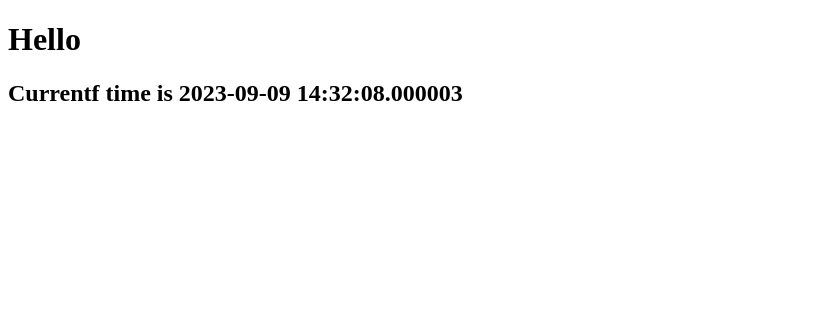
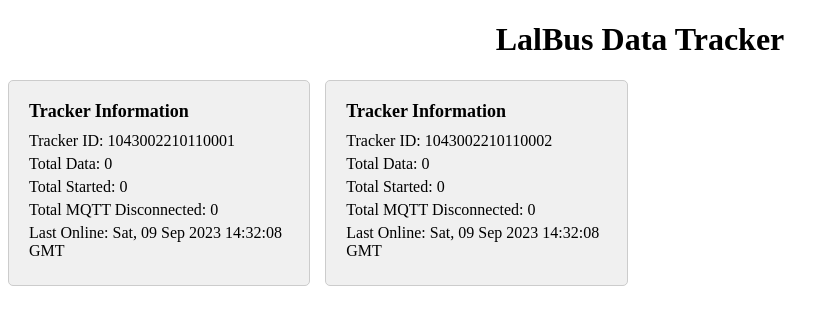
Before and after one commit to jahidulislamrahat97/LalBus-Dashboard, a Flask app: page / in a window 1280 px wide. Shown: the top 325 px of the page, without its empty margins (0-839 px from the left). Run offline with Flask 3, Linux system fonts and the light colour scheme.

Commit message:
LalBus Dashboard Basic

```diff
--- a/app.py
+++ b/app.py
@@ -1,12 +1,121 @@
 from flask import Flask, render_template
-from datetime import datetime
+from flask_mqtt import Mqtt
+import random
+import time
+import datetime
+import pytz
 
 app = Flask(__name__)
+app.config['MQTT_BROKER_URL'] = 'broker.hivemq.com'
+app.config['MQTT_BROKER_PORT'] = 1883
+app.config['MQTT_USERNAME'] = ''
+app.config['MQTT_PASSWORD'] = ''
+app.config['MQTT_KEEPALIVE'] = 60
+app.config['MQTT_TLS_ENABLED'] = False
+topic = 'RedPanda/LalBus'
 
-@app.route("/")
+mqtt_client = Mqtt(app)
+
+TRACKER_1_DID = "1043002210110001"
+TRACKER_2_DID = "1043002210110002"
+#total_data,valid_data,started,disconnected,date
+tracker_data_1 = [0,0,0,"0"]
+tracker_data_2 = [0,0,0,"0"]
+
+dhaka_timezone = pytz.timezone('Asia/Dhaka')
+
+@mqtt_client.on_connect()
+def handle_connect(client, userdata, flags, rc):
+   if rc == 0:
+       print('Connected successfully')
+       mqtt_client.subscribe(topic) # subscribe topic
+   else:
+       print('Bad connection. Code:', rc)
+
+@mqtt_client.on_message()
+def handle_mqtt_message(client, userdata, message):
+    data = dict(
+        topic=message.topic,
+        payload=message.payload.decode()
+    )
+    print('Received message on topic: {topic} with payload: {payload}'.format(**data))
+    payload = message.payload.decode("utf-8")
+    print("Received message: " + payload)
+    global tracker_data_1 , tracker_data_2
+    try:
+            data = payload.split(',')
+            if (data[0] == TRACKER_1_DID):
+                #total_data,started,disconnected,date
+                if (data[1] == "started"):
+                    tracker_data_1[1] = tracker_data_1[1]+1
+                elif (data[1] == "mqtt_disconnected"):
+                    tracker_data_1[2] = tracker_data_1[2]+1
+                else:
+                    tracker_data_1[0] = tracker_data_1[0]+1
+            elif (data[0] == TRACKER_2_DID):
+                if (data[1] == "started"):
+                    tracker_data_2[1] = tracker_data_2[1]+1
+                elif (data[1] == "mqtt_disconnected"):
+                    tracker_data_2[2] = tracker_data_2[2]+1
+                else:
+                    tracker_data_2[0] = tracker_data_2[0]+1
+
+    except Exception as e:
+        # Handle other exceptions
+        print(f"An error occurred: {e}")
+
+@app.route('/publish', methods=['POST'])
+def publish_message():
+   request_data = request.get_json()
+   publish_result = mqtt_client.publish(request_data['topic'], request_data['msg'])
+   return jsonify({'code': publish_result[0]})
+
+@app.route('/')
 def index():
-    return render_template("index.html",now=datetime.now())
+    return render_template('index.html')
+
+@app.route('/get_tracker_data_1')
+def get_tracker_1():
+    global tracker_data_1 #total_data,started,disconnected,date
+    tracker_total_data = tracker_data_1[0]
+    tracker_total_started = tracker_data_1[1]
+    tracker_total_mqtt_disconnected = tracker_data_1[2]
+    tracker_last_online = datetime.datetime.now(dhaka_timezone)
+
+    tracker_data_1 = [tracker_total_data, tracker_total_started, tracker_total_mqtt_disconnected,tracker_last_online]
+    return {'tracker_data_1': tracker_data_1}
+
+@app.route('/get_tracker_data_2')
+def get_tracker_2():
+    global tracker_data_2
+    tracker_total_data = tracker_data_2[0]
+    tracker_total_started = tracker_data_2[1]
+    tracker_total_mqtt_disconnected = tracker_data_2[2]
+    tracker_last_online = datetime.datetime.now(dhaka_timezone)
+
+    tracker_data_2 = [tracker_total_data, tracker_total_started, tracker_total_mqtt_disconnected,tracker_last_online]
+    return {'tracker_data_2': tracker_data_2}
+
+'''
+Tracker:
+ DID
+ Total Data:
+ Total Valid Data:
+ Total Start:
+ Total Mqtt Disconnected:
+ Last Online:
+
+Tracker:
+ DID
+ Total Data:
+ Total Valid Data:
+ Total Master Start:
+ Total Slave Start:
+ Total Mqtt Disconnected:
+ Last Online:
+
+'''
 
 
-if __name__ == "__main__":
-    app.run()
+if __name__ == '__main__':
+   app.run(host='127.0.0.1', port=5000)
--- a/requirements.txt
+++ b/requirements.txt
@@ -1 +1,3 @@
 flask
+flask_mqtt
+pytz
--- /dev/null
+++ b/static/style.css
@@ -0,0 +1,36 @@
+.center-container {
+    display: grid;
+    /* Use a grid layout */
+    grid-template-columns: repeat(auto-fill, minmax(300px, 1fr));
+    gap: 5px;
+    /* Spacing between containers */
+    justify-items: center;
+    /* Center the items horizontally within the columns */
+}
+
+.tracker-container {
+    background-color: #f0f0f0;
+    border: 1px solid #ccc;
+    border-radius: 5px;
+    padding: 20px;
+    width: auto;
+    margin: 0 10px 20px 0;
+    /* Margin between containers */
+    display: inline-block;
+    /* Display containers side by side */
+    box-sizing: border-box;
+    /* Include padding in the width calculation */
+}
+
+/* Styling for the title */
+.tracker-title {
+    font-size: 18px;
+    font-weight: bold;
+    margin-bottom: 10px;
+}
+
+/* Styling for the tracker data */
+.tracker-data {
+    font-size: 16px;
+    margin-bottom: 5px;
+}
--- a/templates/index.html
+++ b/templates/index.html
@@ -1,12 +1,59 @@
 <!DOCTYPE html>
-<html>
+<html lang="en">
 
 <head>
-    <title>More Fish Dashboard</title>
+  <meta charset="UTF-8">
+  <meta name="viewport" content="width=device-width, initial-scale=1.0">
+  <link rel="stylesheet" href="/static/style.css">
+  <title>Data Tracker</title>
 </head>
+
 <body>
-    <h1>Hello</h1>
-    <h2> Currentf time is {{now}}</h2>
+
+  <h1 style="text-align:center">LalBus Data Tracker</h1>
+  <div class="center-container">
+    <div class="tracker-container">
+      <div class="tracker-title">Tracker Information</div>
+      <div class="tracker-data">Tracker ID: 1043002210110001</div>
+      <div class="tracker-data">Total Data: <span id="tracker_total_data_1"></span></div>
+      <div class="tracker-data">Total Started: <span id="tracker_total_started_1"></span></div>
+      <div class="tracker-data">Total MQTT Disconnected: <span id="tracker_total_mqtt_disconnected_1"></span></div>
+      <div class="tracker-data">Last Online: <span id="tracker_last_online_1"></span></div>
+    </div>
+
+    <div class="tracker-container">
+      <div class="tracker-title">Tracker Information</div>
+      <div class="tracker-data">Tracker ID: 1043002210110002</div>
+      <div class="tracker-data">Total Data: <span id="tracker_total_data_2"></span></div>
+      <div class="tracker-data">Total Started: <span id="tracker_total_started_2"></span></div>
+      <div class="tracker-data">Total MQTT Disconnected: <span id="tracker_total_mqtt_disconnected_2"></span></div>
+      <div class="tracker-data">Last Online: <span id="tracker_last_online_2"></span></div>
+    </div>
+  </div>
+
+  <script>
+    function updateData() {
+      fetch('/get_tracker_data_1')
+        .then(response => response.json())
+        .then(data => {
+          document.getElementById('tracker_total_data_1').textContent = data.tracker_data_1[0];
+          document.getElementById('tracker_total_started_1').textContent = data.tracker_data_1[1];
+          document.getElementById('tracker_total_mqtt_disconnected_1').textContent = data.tracker_data_1[2];
+          document.getElementById('tracker_last_online_1').textContent = data.tracker_data_1[3];
+        });
+
+        fetch('/get_tracker_data_2')
+        .then(response => response.json())
+        .then(data => {
+          document.getElementById('tracker_total_data_2').textContent = data.tracker_data_2[0];
+          document.getElementById('tracker_total_started_2').textContent = data.tracker_data_2[1];
+          document.getElementById('tracker_total_mqtt_disconnected_2').textContent = data.tracker_data_2[2];
+          document.getElementById('tracker_last_online_2').textContent = data.tracker_data_2[3];
+        });
+    }
+
+    setInterval(updateData, 1000);
+  </script>
 </body>
 
 </html>
```
